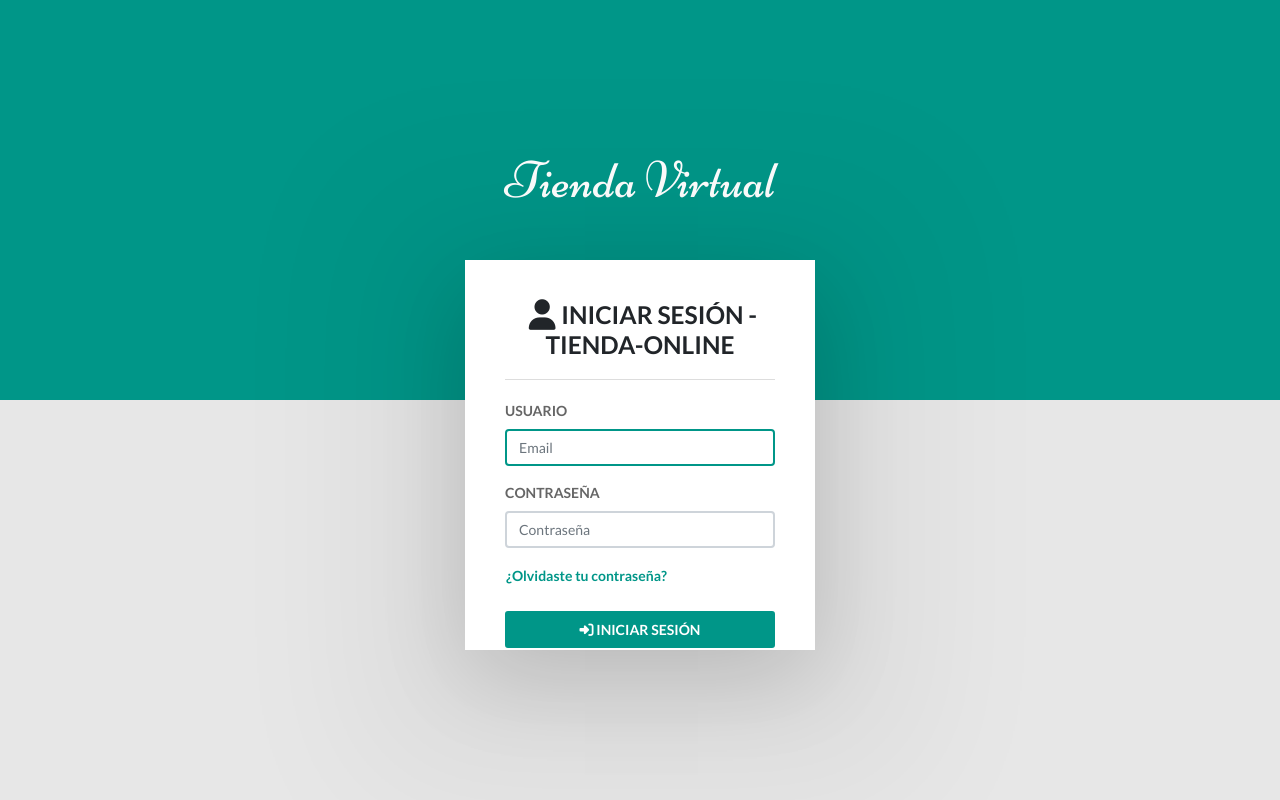
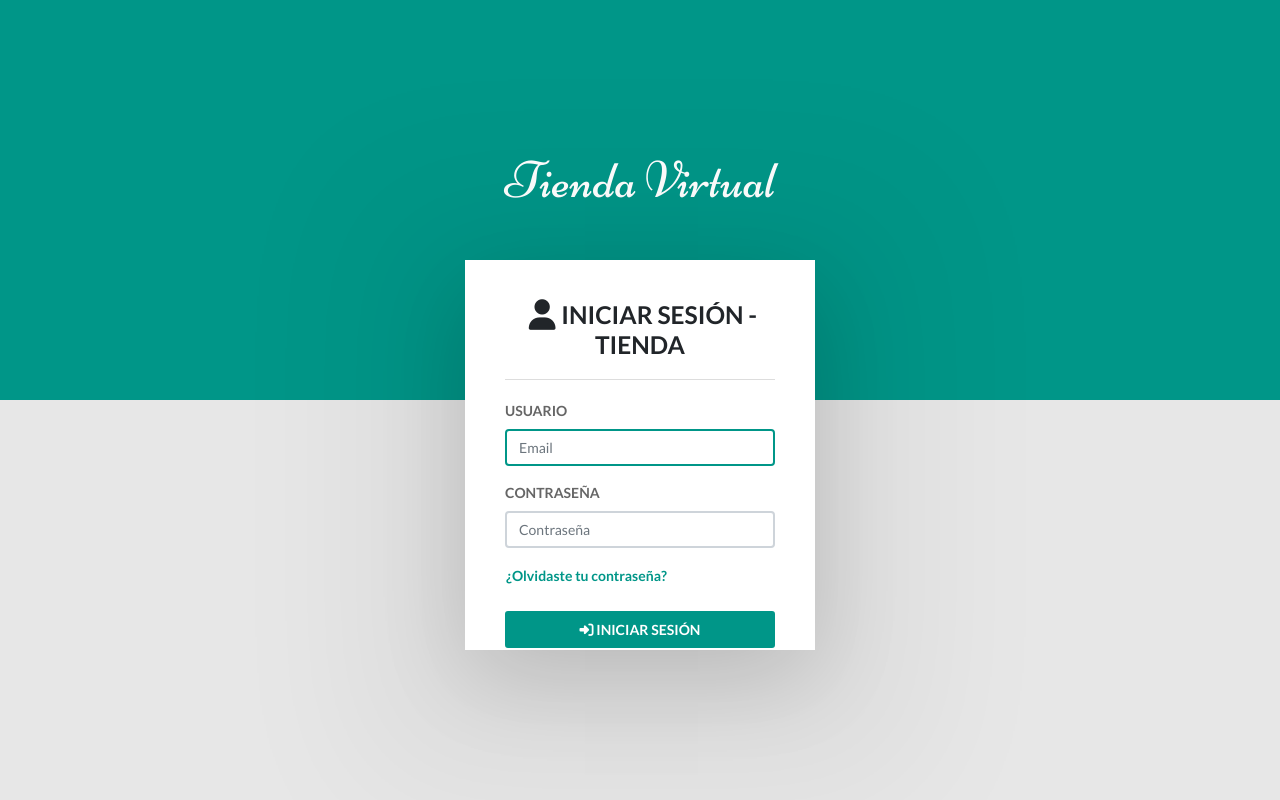
Before and after one commit to criptom-developer/tienda-online-saas, a PHP site: page /tienda-online-saas/Login/login in a window 1280 px wide. Run offline with PHP 8.4, Linux system fonts and the light colour scheme; some libraries are stand-ins or nearby versions.

Commit message:
cambio 7

```diff
--- a/Views/Login/login.php
+++ b/Views/Login/login.php
@@ -28,7 +28,7 @@
           </div>
         </div>
         <form class="login-form" name="formLogin" id="formLogin" action="">
-          <h3 class="login-head"><i class="fa fa-lg fa-fw fa-user"></i>INICIAR SESIÓN - TIENDA-ONLINE</h3>
+          <h3 class="login-head"><i class="fa fa-lg fa-fw fa-user"></i>INICIAR SESIÓN - TIENDA</h3>
           <div class="form-group">
             <label class="control-label">USUARIO</label>
             <input id="txtEmail" name="txtEmail" class="form-control" type="email" placeholder="Email" autofocus>
```
